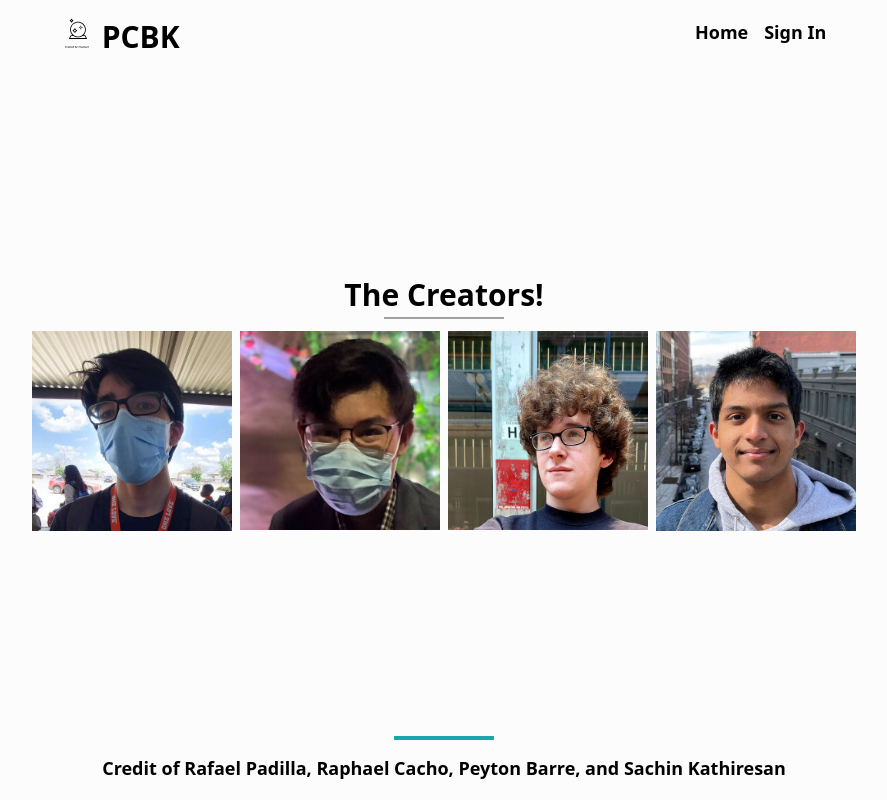
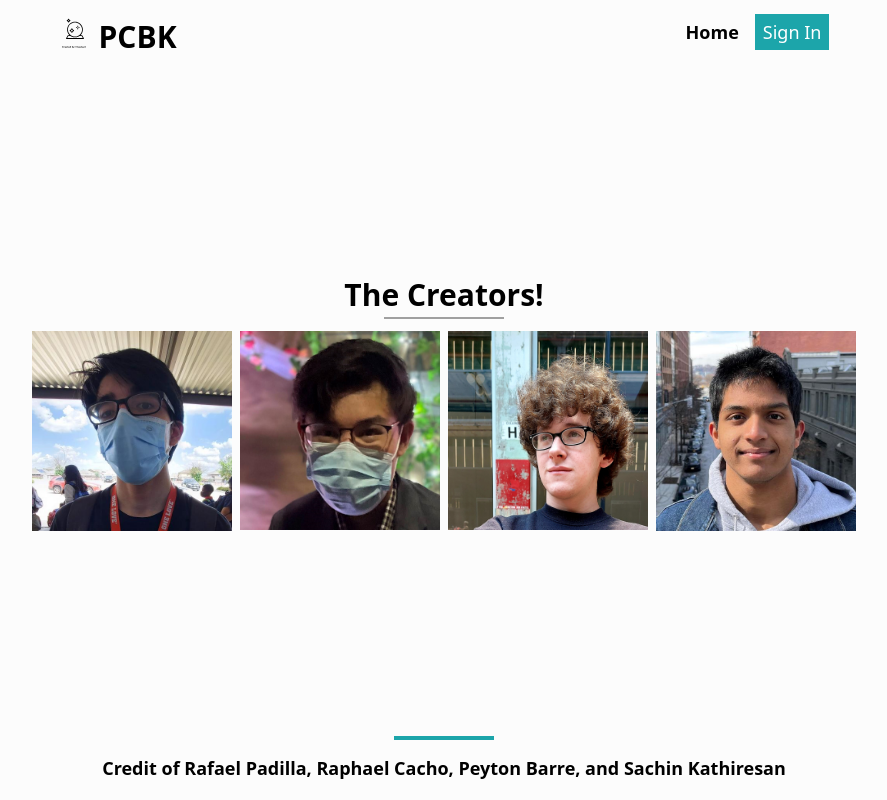
Before and after one commit to crispynoodlesoup/CrystalView, a plain HTML site: page index.html in a window 1280 px wide. Shown: the whole page, without its empty margins (196-1083 px from the left). Drawn offline with Linux system fonts and the light colour scheme.

Commit message:
add style to nav

```diff
--- a/style/style.css
+++ b/style/style.css
@@ -61,7 +61,7 @@ nav ul li {
     transition: all 0.1s;
 }
 
-nav ul li:hover {
+.link:hover {
     border-bottom: var(--accent) solid 4px;
 }
 
@@ -71,6 +71,22 @@ nav {
     display: flex;
     justify-content: space-around;
     align-items: center;
+}
+
+.nav-emphasis {
+    color: white;
+    padding: 6px 8px;
+    background-color: var(--accent);
+}
+
+.nav-emphasis:hover {
+    background-color: #31b8bd;
+}
+
+.nav-emphasis a {
+    color: white;
+    font-weight: 500;
+    border-bottom: none;
 }
 
 .logo-div {
```
